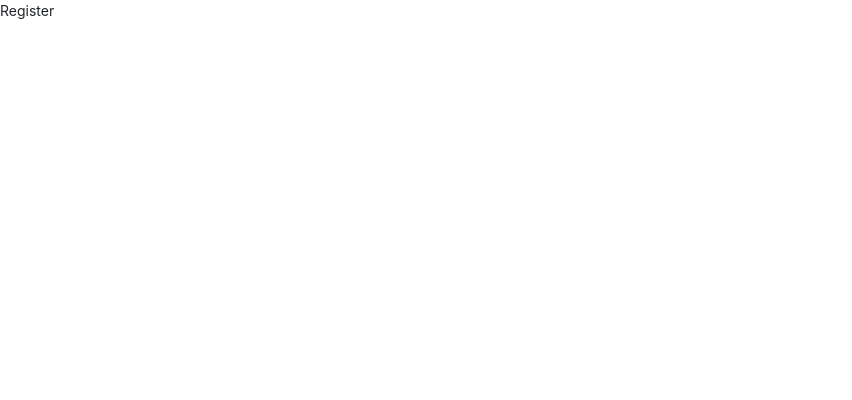
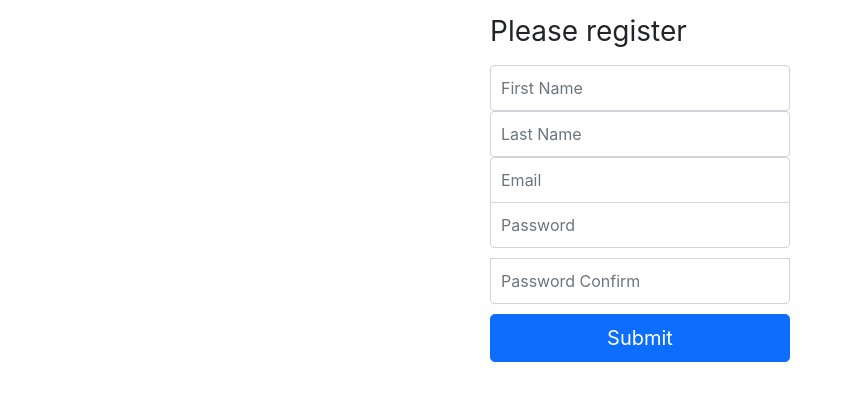
Before and after one commit to loloDawit/go-admin, a React (Create React App) app in the folder clients/: page /register in a window 1280 px wide. Shown: the top 400 px of the page, without its empty margins (0-852 px from the left). Built offline with nearby package versions, Linux system fonts and the light colour scheme.

Commit message:
update register page

```diff
--- a/clients/src/pages/Register.tsx
+++ b/clients/src/pages/Register.tsx
@@ -1,9 +1,100 @@
-import { FunctionComponent } from 'react';
+import { FunctionComponent, SyntheticEvent, useState } from 'react';
+import { Navigate } from 'react-router-dom';
+import axios from 'axios';
+import './Register.css';
 
 interface RegisterProps {}
 
 const Register: FunctionComponent<RegisterProps> = () => {
-  return <div>Register</div>;
+  const [firstName, setFirstName] = useState('');
+  const [lastName, setLastName] = useState('');
+  const [email, setEmail] = useState('');
+  const [password, setPassword] = useState('');
+  const [passwordConfirm, setPasswordConfirm] = useState('');
+  const [redirect, setRedirect] = useState(false);
+
+  const submit = async (e: SyntheticEvent) => {
+    e.preventDefault();
+    let data = {
+      firstName,
+      lastName,
+      email,
+      password,
+      passwordConfirm
+    };
+    var config = {
+      method: 'post',
+      url: 'http://localhost:8080/api/v1/register',
+      headers: {
+        'Content-Type': 'application/json'
+      },
+      data: data
+    };
+    //@ts-ignore
+    const response = await axios(config);
+    console.log(response);
+    setRedirect(true);
+  };
+  return (
+    <>
+      {redirect ? (
+        <Navigate to={'/login'} />
+      ) : (
+        <main className="form-signin">
+          <form onSubmit={submit}>
+            <h1 className="h3 mb-3 fw-normal">Please register</h1>
+
+            <input
+              className="form-control"
+              placeholder="First Name"
+              required
+              onChange={(e) => setFirstName(e.target.value)}
+              value={firstName}
+            />
+
+            <input
+              className="form-control"
+              placeholder="Last Name"
+              required
+              value={lastName}
+              onChange={(e) => setLastName(e.target.value)}
+            />
+
+            <input
+              type="email"
+              className="form-control"
+              placeholder="Email"
+              required
+              value={email}
+              onChange={(e) => setEmail(e.target.value)}
+            />
+
+            <input
+              type="password"
+              className="form-control"
+              placeholder="Password"
+              required
+              value={password}
+              onChange={(e) => setPassword(e.target.value)}
+            />
+
+            <input
+              type="password"
+              className="form-control"
+              placeholder="Password Confirm"
+              required
+              value={passwordConfirm}
+              onChange={(e) => setPasswordConfirm(e.target.value)}
+            />
+
+            <button className="w-100 btn btn-lg btn-primary" type="submit">
+              Submit
+            </button>
+          </form>
+        </main>
+      )}
+    </>
+  );
 };
 
 export default Register;
```
